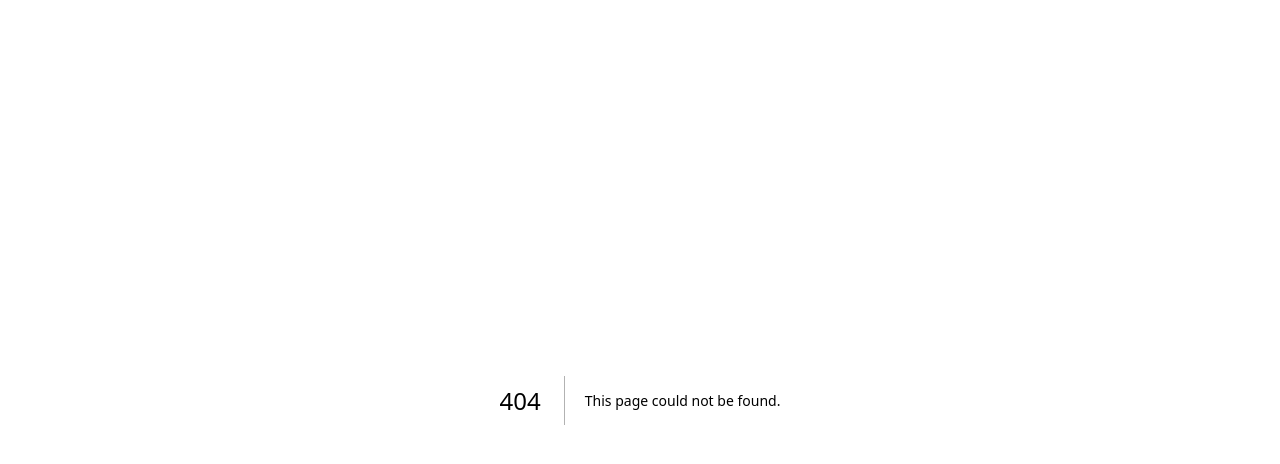
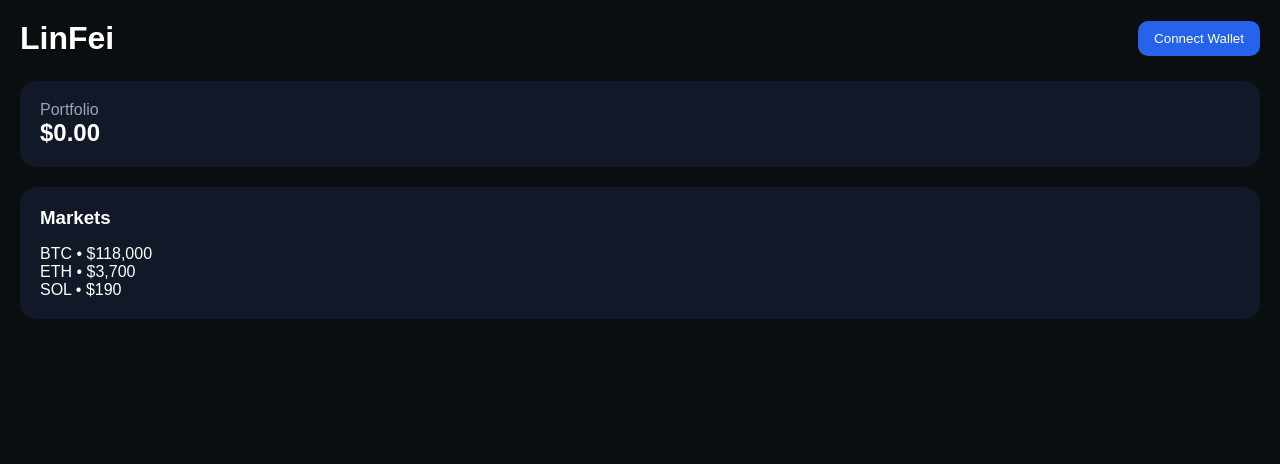
Before and after one commit to ojimusk/Linfei.xyz, a Next.js app: page /dashboard in a window 1280 px wide. Before the commit this address had no page. Shown: the top 464 px of the page. Built offline with nearby package versions, Linux system fonts and the light colour scheme.

Commit message:
Add DashboardPage component with layout and styles

```diff
--- /dev/null
+++ b/app/dashboard/page.tsx
@@ -0,0 +1,64 @@
+export default function DashboardPage() {
+  return (
+    <main
+      style={{
+        minHeight: "100vh",
+        background: "#0B0E11",
+        color: "white",
+        padding: 20,
+        fontFamily: "sans-serif",
+      }}
+    >
+      <header
+        style={{
+          display: "flex",
+          justifyContent: "space-between",
+          alignItems: "center",
+          marginBottom: 24,
+        }}
+      >
+        <h1>LinFei</h1>
+
+        <button
+          style={{
+            background: "#2563eb",
+            color: "white",
+            border: "none",
+            padding: "10px 16px",
+            borderRadius: 10,
+          }}
+        >
+          Connect Wallet
+        </button>
+      </header>
+
+      <section
+        style={{
+          background: "#111827",
+          padding: 20,
+          borderRadius: 16,
+          marginBottom: 20,
+        }}
+      >
+        <p style={{ color: "#9CA3AF" }}>Portfolio</p>
+        <h2>$0.00</h2>
+      </section>
+
+      <section
+        style={{
+          background: "#111827",
+          padding: 20,
+          borderRadius: 16,
+        }}
+      >
+        <h3>Markets</h3>
+
+        <div style={{ marginTop: 16 }}>
+          <p>BTC • $118,000</p>
+          <p>ETH • $3,700</p>
+          <p>SOL • $190</p>
+        </div>
+      </section>
+    </main>
+  );
+}
```
